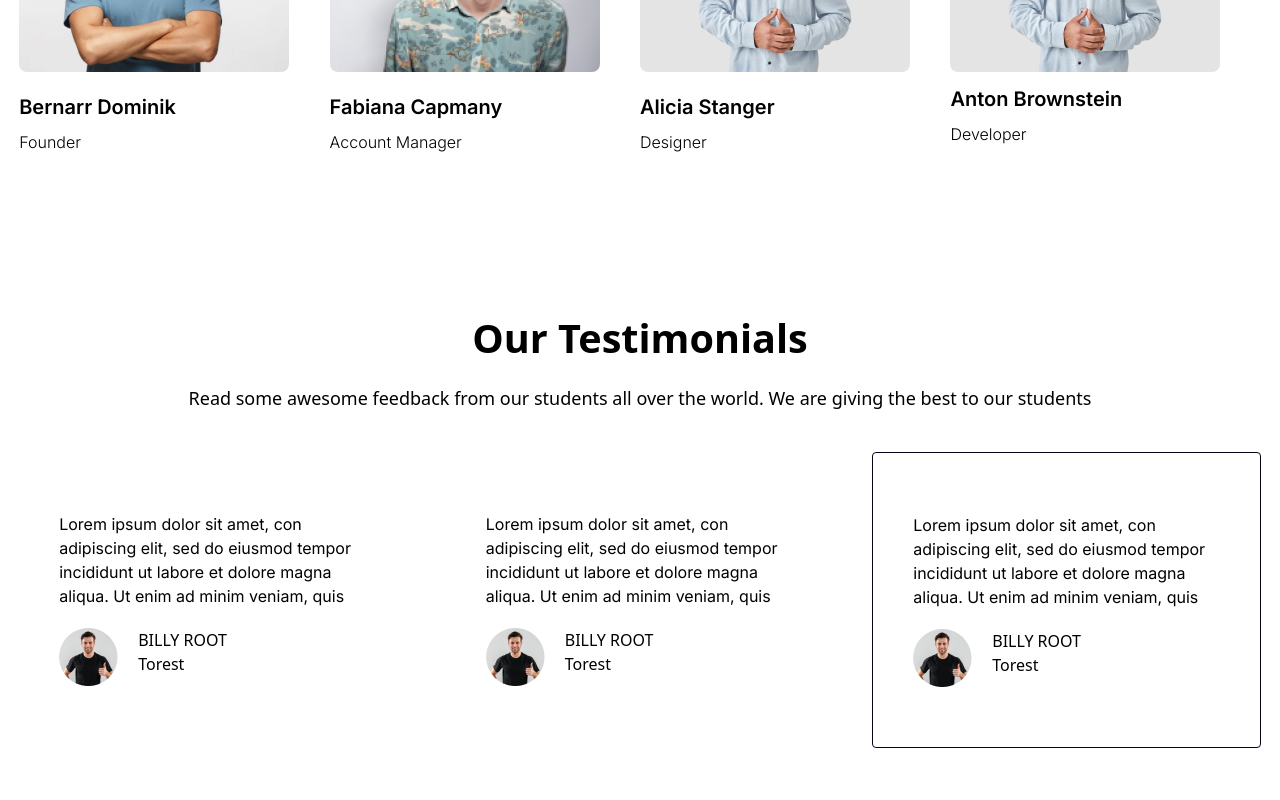
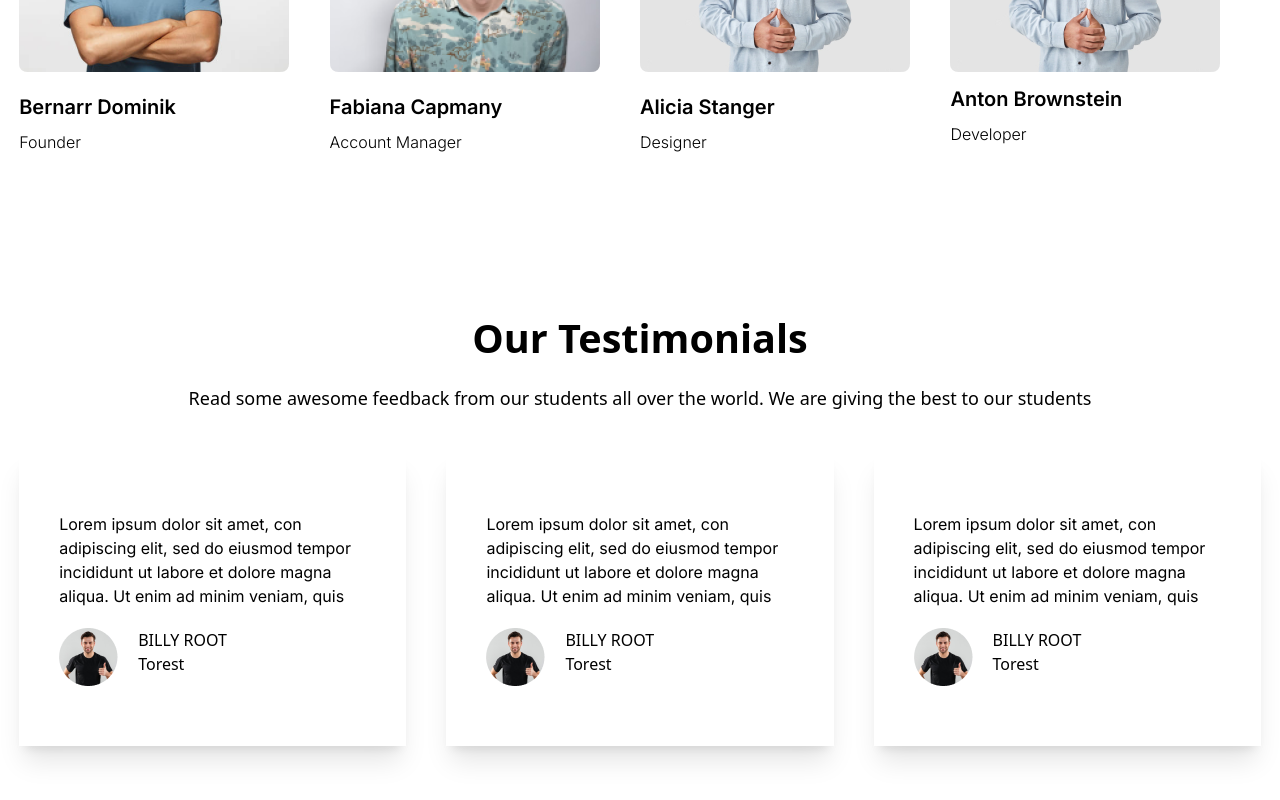
Before and after one commit to Alexandra4373/Hardwell, a React (Vite) app: page / in a window 1280 px wide. Shown: the part 4685-5485 px from the top of the page. Built offline with nearby package versions, Linux system fonts and the light colour scheme.

Commit message:
Update App.jsx

```diff
--- a/src/App.jsx
+++ b/src/App.jsx
@@ -313,7 +313,7 @@ function App() {
             </p>
 
             <div className="flex flex-wrap sm:flex-col sm:justify-center md:flex-row gap-10">
-              <div className="flex-1 p-10 bg-white">
+              <div className="flex-1 p-10 shadow-xl">
                 <p className="font-inter text-base mt-5">
                   Lorem ipsum dolor sit amet, con adipiscing elit, sed do
                   eiusmod tempor incididunt ut labore et dolore magna aliqua. Ut
@@ -327,7 +327,7 @@ function App() {
                   </div>
                 </div>
               </div>
-              <div className="flex-1 p-10 ">
+              <div className="flex-1 p-10 shadow-xl ">
                 <p className="font-inter text-base mt-5 text-start">
                   Lorem ipsum dolor sit amet, con adipiscing elit, sed do
                   eiusmod tempor incididunt ut labore et dolore magna aliqua. Ut
@@ -342,7 +342,7 @@ function App() {
                 </div>
               </div>
 
-              <div className="flex-1 p-10 border rounded border-slate-950">
+              <div className="flex-1 p-10 shadow-xl">
                 <p className="font-inter text-base mt-5 ">
                   Lorem ipsum dolor sit amet, con adipiscing elit, sed do
                   eiusmod tempor incididunt ut labore et dolore magna aliqua. Ut
```
